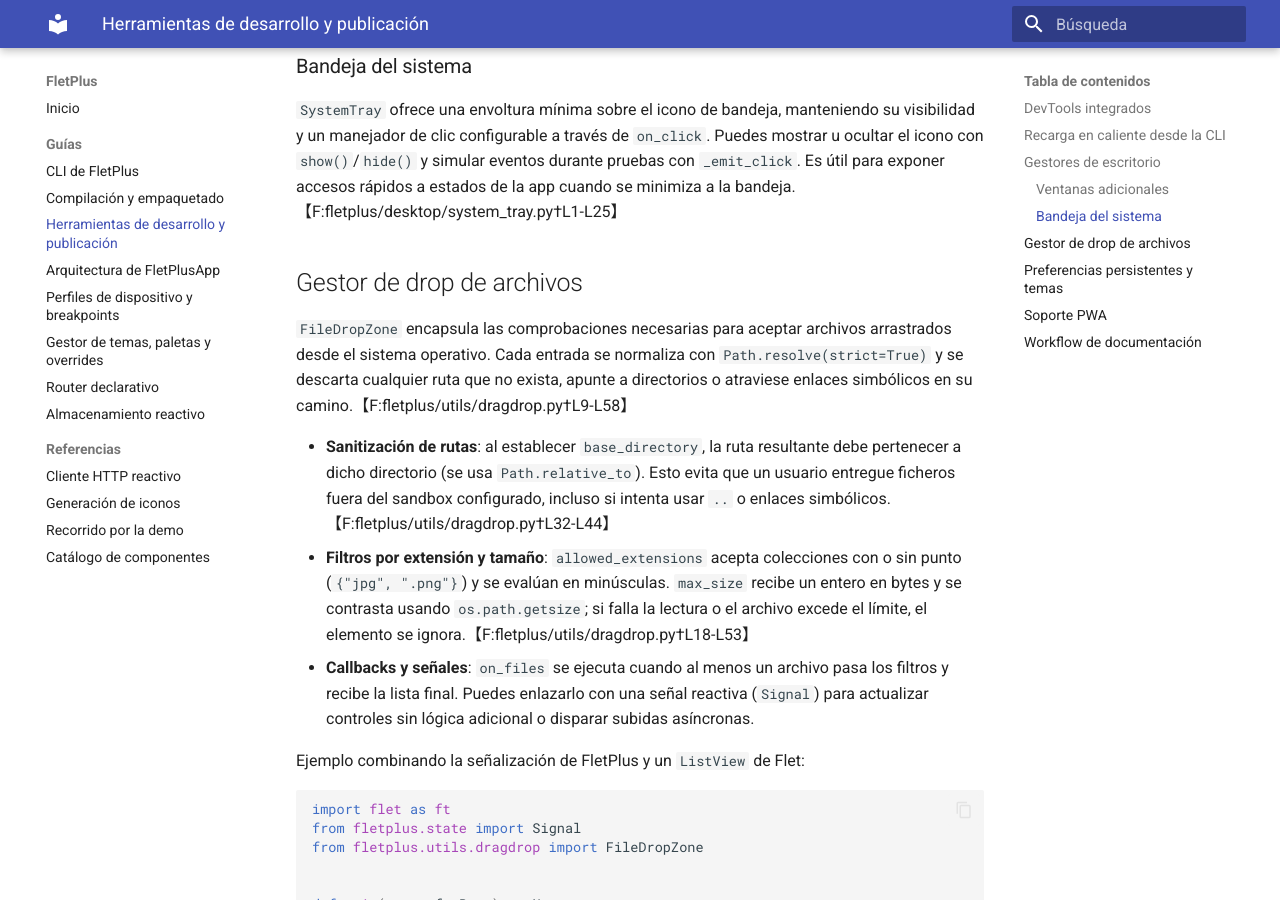
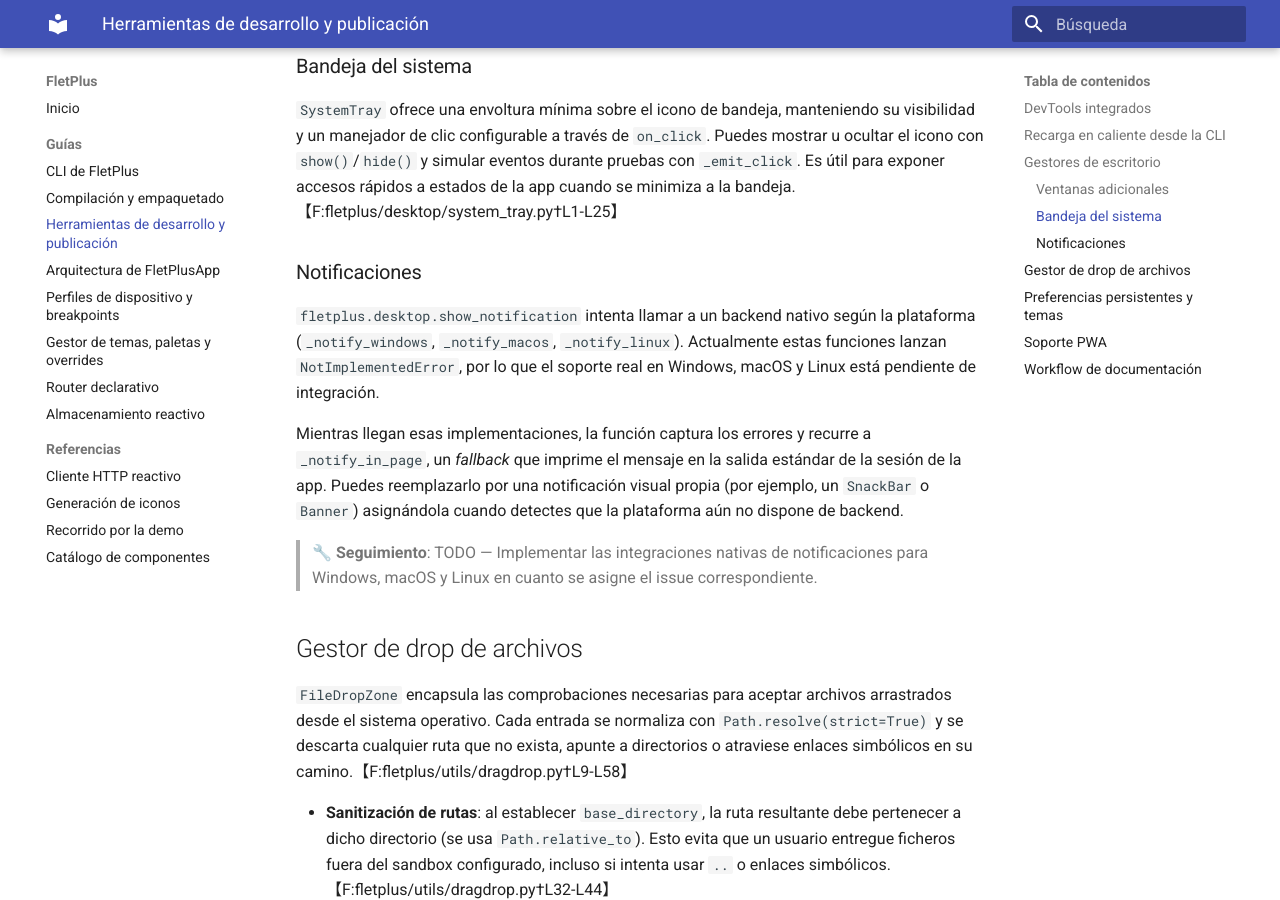
Before and after one commit to Alphonsus411/FletPlus, an MkDocs documentation site: the page built from docs/tooling.md, in a window 1280 px wide and 900 px high, scrolled down 1033 px. Built offline with MkDocs 1.6.1 and Material for MkDocs 9.7.7, drawn with Linux system fonts in a browser that asks for light colours.

Commit message:
Documentar estado de notificaciones de escritorio

```diff
--- a/docs/tooling.md
+++ b/docs/tooling.md
@@ -21,6 +21,14 @@
 ### Bandeja del sistema
 
 `SystemTray` ofrece una envoltura mínima sobre el icono de bandeja, manteniendo su visibilidad y un manejador de clic configurable a través de `on_click`. Puedes mostrar u ocultar el icono con `show()`/`hide()` y simular eventos durante pruebas con `_emit_click`. Es útil para exponer accesos rápidos a estados de la app cuando se minimiza a la bandeja.【F:fletplus/desktop/system_tray.py†L1-L25】
+
+### Notificaciones
+
+`fletplus.desktop.show_notification` intenta llamar a un backend nativo según la plataforma (`_notify_windows`, `_notify_macos`, `_notify_linux`). Actualmente estas funciones lanzan `NotImplementedError`, por lo que el soporte real en Windows, macOS y Linux está pendiente de integración.
+
+Mientras llegan esas implementaciones, la función captura los errores y recurre a `_notify_in_page`, un *fallback* que imprime el mensaje en la salida estándar de la sesión de la app. Puedes reemplazarlo por una notificación visual propia (por ejemplo, un `SnackBar` o `Banner`) asignándola cuando detectes que la plataforma aún no dispone de backend.
+
+> 🔧 **Seguimiento**: TODO — Implementar las integraciones nativas de notificaciones para Windows, macOS y Linux en cuanto se asigne el issue correspondiente.
 
 ## Gestor de drop de archivos
 
```
Also changed, not shown: README.md (+22 -0 lines).
